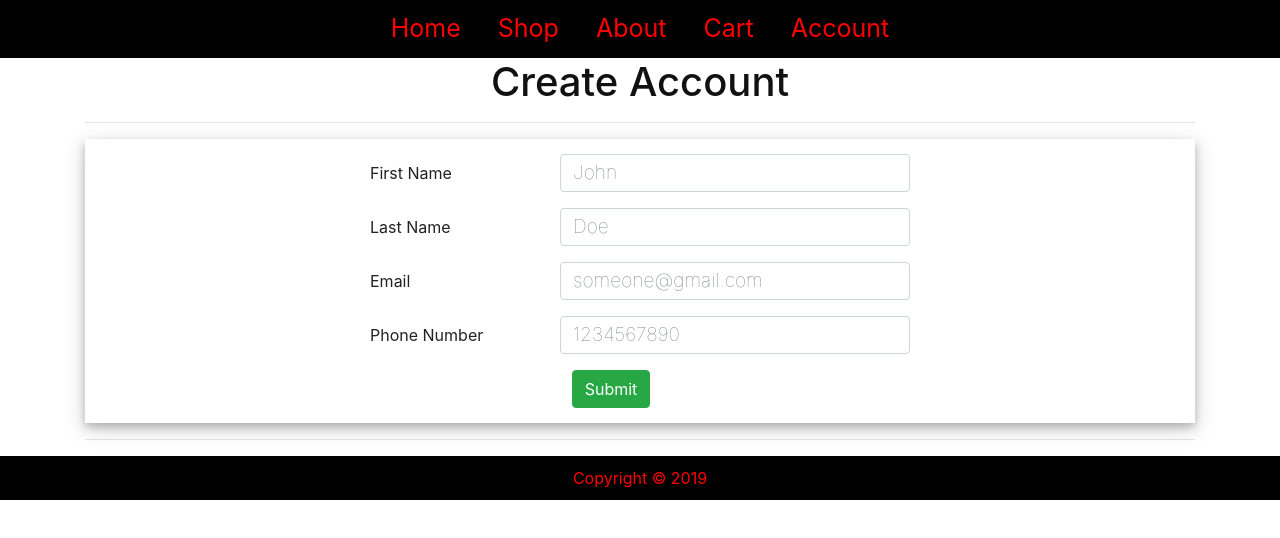
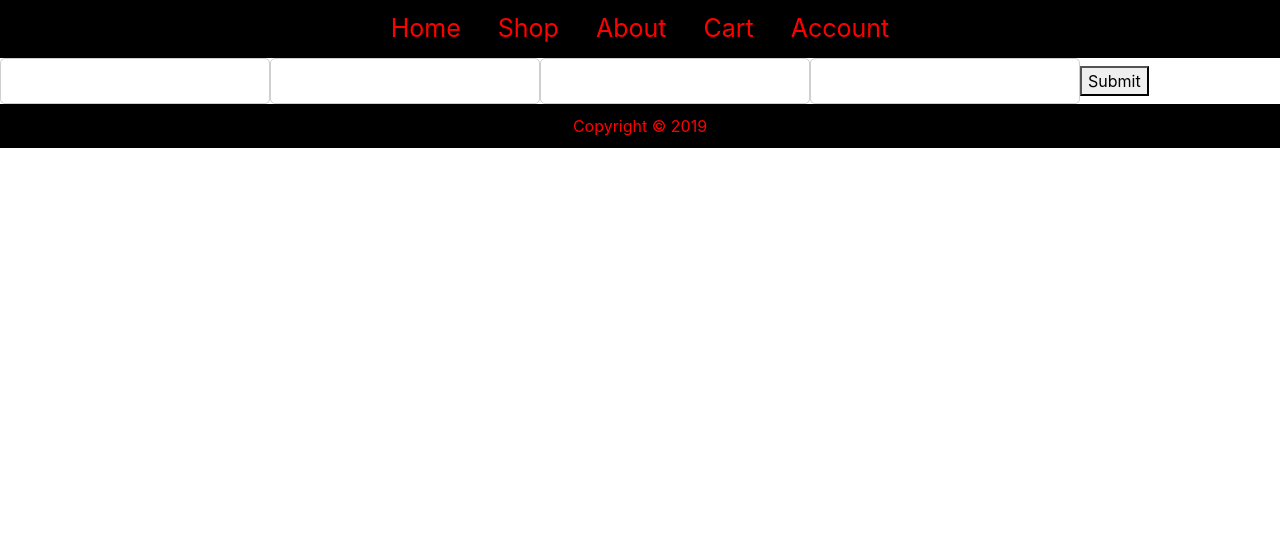
Before and after one commit to blue18/E-commerce, a React (Create React App) app: page /account in a window 1280 px wide. Shown: the top 538 px of the page. Built offline with nearby package versions, Linux system fonts and the light colour scheme; the HTML template or start-up script is replaced by a standard one.

Commit message:
config files

```diff
--- a/package.json
+++ b/package.json
@@ -2,9 +2,10 @@
   "name": "e-commerce",
   "version": "0.1.0",
   "private": true,
-  "proxy": "http://localhost:5000/",
+  "proxy": "${process.env.HOST}",
   "dependencies": {
     "bootstrap": "^4.3.1",
+    "formik": "^1.5.4",
     "react": "^16.8.6",
     "react-bootstrap": "^1.0.0-beta.5",
     "react-dom": "^16.8.6",
--- a/src/components/About.js
+++ b/src/components/About.js
@@ -10,7 +10,7 @@
     };
   }
   componentDidMount() {
-    fetch("http://localhost:5000/")
+    fetch(process.env.HOST)
     .then(res => res.json())
     .then(data => {
       let users = data.map(user => {
--- a/src/components/Account.js
+++ b/src/components/Account.js
@@ -1,106 +1,43 @@
 import React, { Component } from 'react';
-import { Container, Row, Col, Button, Form, FormGroup, Label, Input } from 'reactstrap';
+import { Container, Row, Col, Button } from 'reactstrap';
+import { Formik, Field, Form, ErrorMessage } from 'formik';
 
-class Account extends Component {
-  constructor(props) {
-    super(props)
-    this.state = {
-      firstname: "",
-      lastname: "",
-      phonenumber: 0,
-      email: ""
-    }
-    this.handleChange = this.handleChange.bind(this);
-    this.handleSubmit = this.handleSubmit.bind(this);
-  }
+const Account = () => {
+  return(
+    <Formik
+      initialValues={{ firstname: '', lastname: '', email: '', password: '' }}
+      validate={values => {
+        let errors = {};
+        if (!values.email) {
+          errors.email = 'Required';
+        } else if (
+          !/^[A-Z0-9._%+-]+@[A-Z0-9.-]+\.[A-Z]{2,}$/i.test(values.email)
+        ) {
+          errors.email = 'Invalid email address';
+        }
+        return errors;
+      }}
+      onSubmit={(values, actions) => {
+        console.log(values);
+        actions.setSubmitting(false);
+      }}
+    >
+      {(props) => (
+        <Form>
+          <Field type="text" name="firstname" />
+          <ErrorMessage name="firstname" component="div" />
+          <Field type="text" name="lastname" />
+          <ErrorMessage name="lastname" component="div" />
+          <Field type="email" name="email" />
+          <ErrorMessage name="email" component="div" />
+          <Field type="password" name="password" />
+          <ErrorMessage name="password" component="div" />
+          <button type="submit" disabled={props.isSubmitting}>Submit</button>
+        </Form>
+      )}
+    </Formik>
+  );
 
-  handleChange(event) {
-    const target = event.target;
-    const value = target.type === 'checkbox' ? target.checked : target.value;
-    const name = target.name;
-
-    this.setState({
-      [name]: value
-    });
-  }
-
-  handleSubmit(event) {
-    event.preventDefault();
-
-    fetch("http://localhost:5000/adduser", {
-      method: "POST",
-      headers: {
-        "Accept": "application/json, text/plain, */*",
-        "Content-Type": "application/json"
-      },
-      body: JSON.stringify({
-        "firstname": this.state.firstname,
-        "lastname" : this.state.lastname,
-        "phonenumber": this.state.phonenumber,
-        "email": this.state.email
-      })
-    })
-    .then(res => res.json())
-    .catch(err => console.error(err));
-  }
-
-  render() {
-    return(
-      <Container>
-        <Row>
-          <Col>
-            <h1>Create Account</h1>
-            <hr />
-          </Col>
-        </Row>
-        <Row>
-          <Col>
-            <Form style={formContent} onSubmit={this.handleSubmit}>
-              <FormGroup row>
-                <Label for="firstname" sm={{ size: 2, offset: 3}}>First Name</Label>
-                <Col sm={4}>
-                  <Input type="text" name="firstname" id="firstname" placeholder="John" onChange={this.handleChange} />
-                </Col>
-              </FormGroup>
-              <FormGroup row>
-                <Label for="lastname" sm={{ size: 2, offset: 3}}>Last Name</Label>
-                <Col sm={4}>
-                  <Input type="lastname" name="lastname" id="lastname" placeholder="Doe" onChange={this.handleChange} />
-                </Col>
-              </FormGroup>
-              <FormGroup row>
-                <Label for="email" sm={{ size: 2, offset: 3}}>Email</Label>
-                <Col sm={4}>
-                  <Input type="email" name="email" id="email" placeholder="someone@gmail.com" onChange={this.handleChange} />
-                </Col>
-              </FormGroup>
-              <FormGroup row>
-                <Label for="phonenumber" sm={{ size: 2, offset: 3}}>Phone Number</Label>
-                <Col sm={4}>
-                  <Input type="phonenumber" name="phonenumber" id="phonenumber" placeholder="1234567890" pattern="[0-9]{3}[0-9]{3}[0-9]{4}" onChange={this.handleChange} />
-                </Col>
-              </FormGroup>
-              <FormGroup check row>
-              <Col sm={{ size: 7, offset: 5 }}>
-                <Button color="success">Submit</Button>
-              </Col>
-            </FormGroup>
-            </Form>
-          </Col>
-        </Row>
-        <Row>
-          <Col>
-            <hr />
-          </Col>
-        </Row>
-      </Container>
-    );
-  }
-}
-
-const formContent = {
-  padding: "15px 0px 15px 0px",
-  boxShadow: "0 4px 8px 0 rgba(0, 0, 0, 0.2), 0 6px 20px 0 rgba(0, 0, 0, 0.19)"
 }
 
 export default Account;
```
Also changed, not shown: 2 other files (tests, documents, lock files or other folders).
